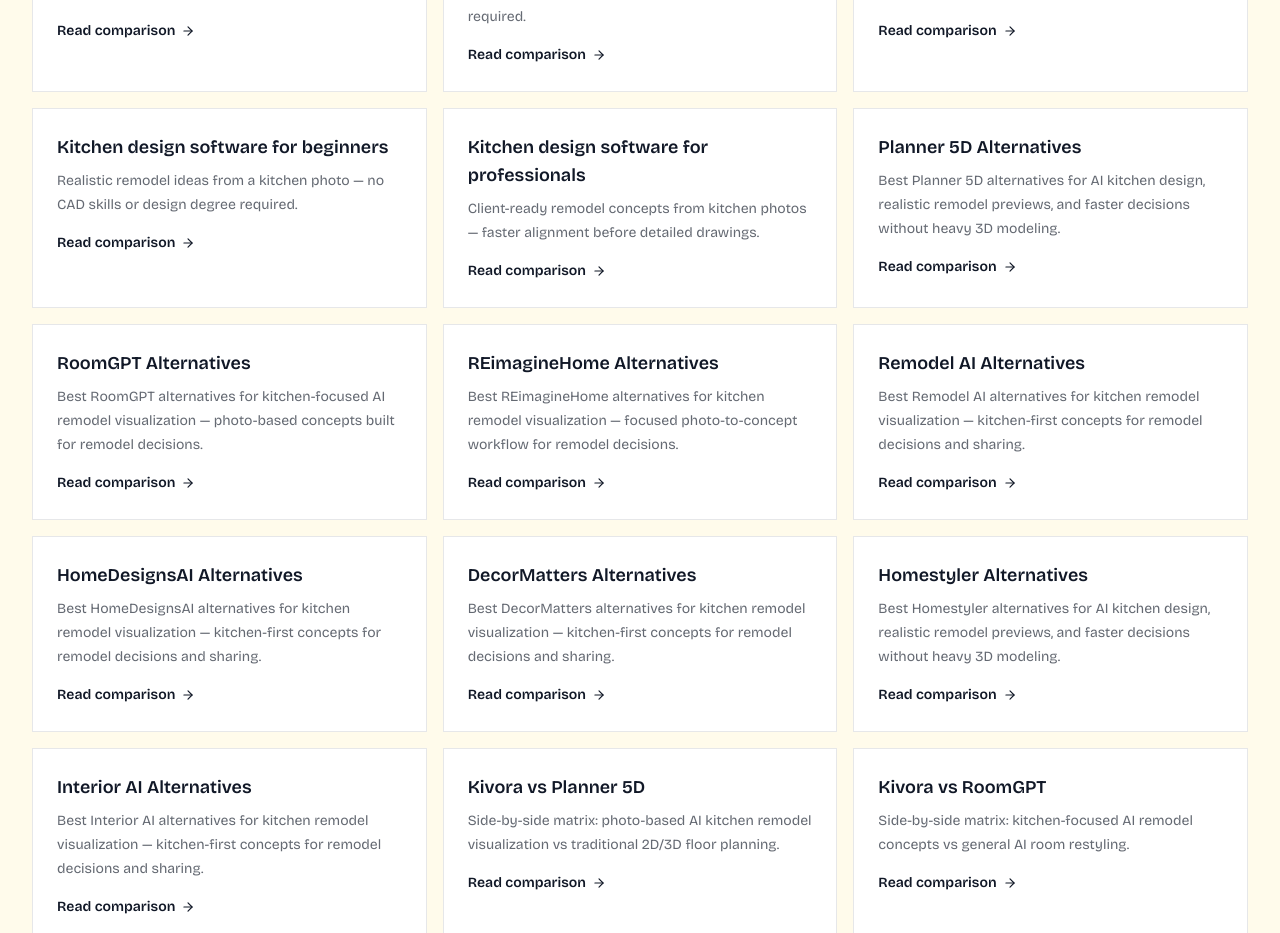
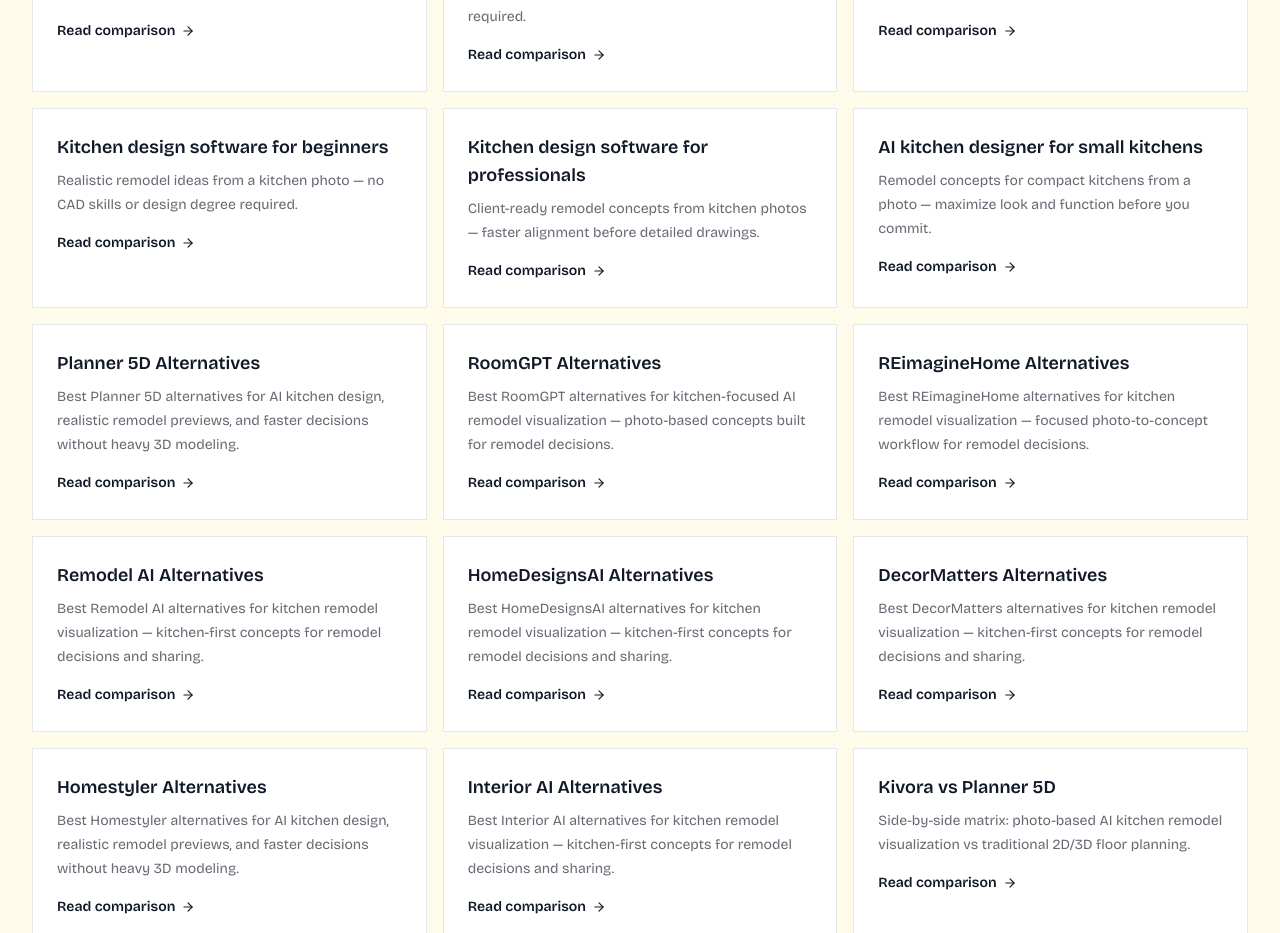
Before and after one commit to KarlGusta/kivora-next, a Next.js app: page /resources in a window 1280 px wide. Shown: the part 1760-2693 px from the top of the page. Built offline with nearby package versions, Linux system fonts and the light colour scheme.

Commit message:
List AI kitchen designer for small kitchens on Resources

```diff
--- a/app/resources/page.jsx
+++ b/app/resources/page.jsx
@@ -113,6 +113,12 @@ const clusterPages = [
     label: "Kitchen design software for professionals",
     description:
       "Client-ready remodel concepts from kitchen photos — faster alignment before detailed drawings.",
+  },
+  {
+    href: "/ai-kitchen-designer-for-small-kitchens",
+    label: "AI kitchen designer for small kitchens",
+    description:
+      "Remodel concepts for compact kitchens from a photo — maximize look and function before you commit.",
   },
   {
     href: "/planner-5d-alternatives",
```
